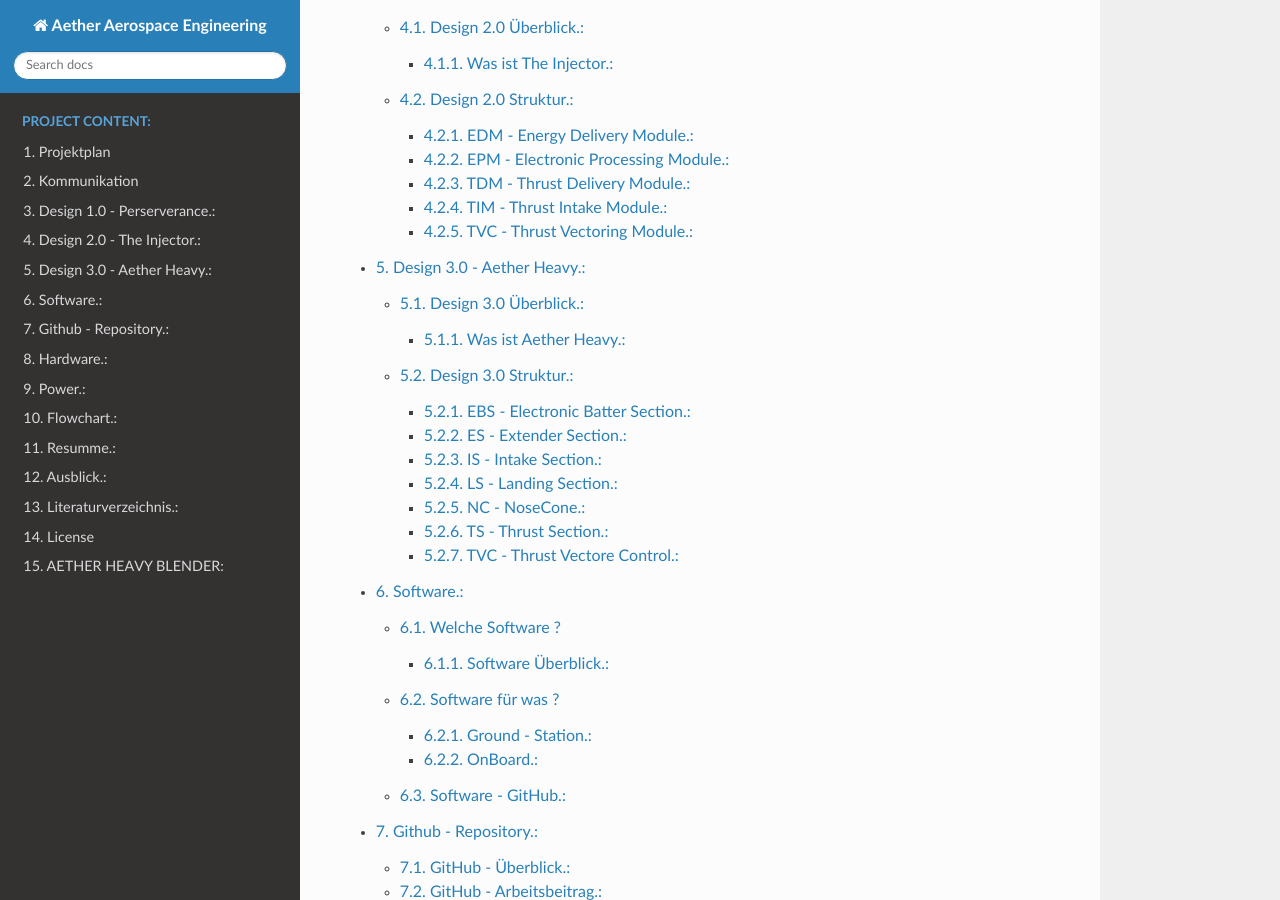
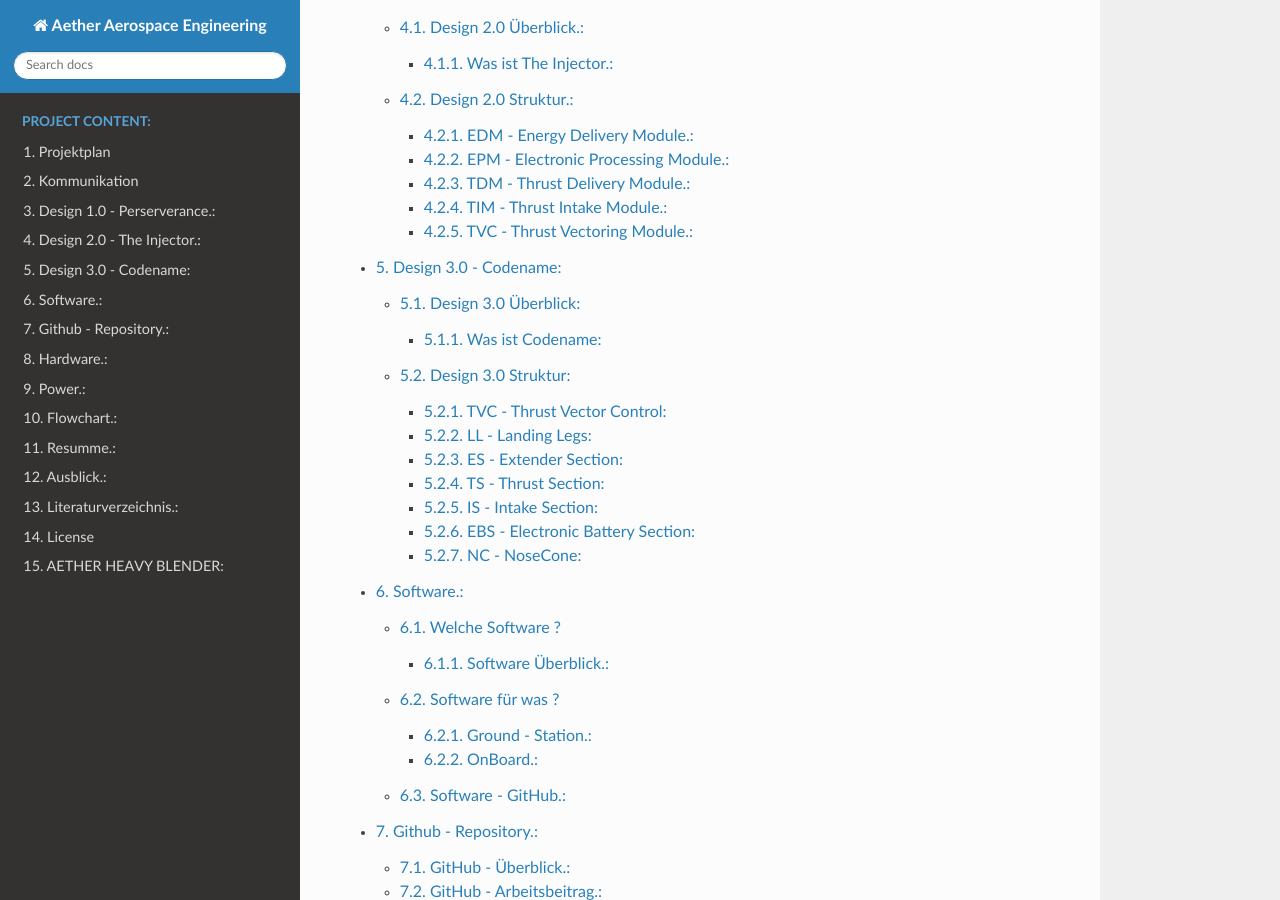
Before and after one commit to AetherAerospace/heavy-docs, a Sphinx documentation site: the page built from docs/source/index.rst, in a window 1280 px wide and 900 px high, scrolled down 2230 px. Built offline with Sphinx 7.4.7 and the Read the Docs theme 2.0.0, drawn with Linux system fonts in a browser that asks for light colours; part of the change alters nothing that is shown.

```diff
--- a/docs/source/design3.rst
+++ b/docs/source/design3.rst
@@ -1,21 +1,127 @@
-Design 3.0 - Aether Heavy.:
-===========================
+Design 3.0 - Codename:
+======================
 
-Design 3.0 Überblick.:
-^^^^^^^^^^^^^^^^^^^^^^
-
-Was ist Aether Heavy.:
-""""""""""""""""""""""
-    text... mit tab bitte
-
-
-Design 3.0 Struktur.:
+Design 3.0 Überblick:
 ^^^^^^^^^^^^^^^^^^^^^
 
-EBS - Electronic Batter Section.:
+Was ist Codename:
+"""""""""""""""""
+    In der dritten Ausführung unserer Rakete wurde alles bisher erlernte aus den
+    vorherigen Versionen mit einbezogen und vorallem auf eines geachtet: |br|Gewicht|br|
+    Sowohl Perseverance und THe Injector waren eindeutig zu schwer, um einen stabilen Flug
+    zu erzielen, oder überhaupt abzuheben. Also war der erste Schritt die Gewichsreduzierung
+    aller Designs. So wurde zum Beispiel eine maximale Wanddicke von 1.2mm festgelegt, welche
+    über die gesamte Außenhülle konstant ist.|br|
+    Einige der einzelenen Sections wurden von The Injector übernommen und überarbeitet, um weiter
+    Gewicht zu sparen.
+
+Design 3.0 Struktur:
+^^^^^^^^^^^^^^^^^^^^
+
+TVC - Thrust Vector Control:
+""""""""""""""""""""""""""""
+    Die unterste Section ist natürlich der eigentlich wichtigste Teil der Rakete. Hier findet das
+    Thrust Vectoring statt, welches den Luftstrom unserer zwei Motoren lenkt, um die Rakete stabil
+    und aufrecht zu halten.|br|
+    Hier kommt das bewährte System von The Injector zum Einsatz, welches noch ein wenig überarbeitet
+    wurde, um weiter Gewicht einzusparen. Des weiteren wurde ein Seal Ring entworfen, welcher in flexiblem
+    Material gefertigt wird, und die Nozzle fließend mit der Außenhülle verbindet. So wird sichergestellt das
+    die Luft durch die Nozzle geleitet wird und nicht an den Seiten herrausströmt oder Verwirbelungen entstehen.
+
+**Inner Ring**
+
+.. list-table::
+
+   * - .. figure:: /image/Design/Design3.0/tvc/TVC1.png
+
+     - .. figure:: /image/Design/Design3.0/tvc/TVC2.png
+
+**Main Section**
+
+.. list-table::
+
+   * - .. figure:: /image/Design/Design3.0/tvc/TVC3.png
+
+     - .. figure:: /image/Design/Design3.0/tvc/TVC4.png
+
+**Nozzle**
+
+.. list-table::
+
+   * - .. figure:: /image/Design/Design3.0/tvc/TVC5.png
+
+     - .. figure:: /image/Design/Design3.0/tvc/TVC6.png
+
+**Nozzle Ring**
+
+.. list-table::
+
+   * - .. figure:: /image/Design/Design3.0/tvc/TVC7.png
+
+     - .. figure:: /image/Design/Design3.0/tvc/TVC8.png
+
+**Seal Ring**
+
+.. list-table::
+
+   * - .. figure:: /image/Design/Design3.0/tvc/TVC9.png
+
+     - .. figure:: /image/Design/Design3.0/tvc/TVC10.png
+
+LL - Landing Legs:
+""""""""""""""""""
+    Sie dienen für einen sicheren Stand der Rakete und sind wie alle anderen Teile gewichtsarm und gleichzeitig
+    in ihrer Stabilität ausreichend.
+
+.. list-table::
+
+   * - .. figure:: /image/Design/Design3.0/landingsection/ls1.png
+
+     - .. figure:: /image/Design/Design3.0/landingsection/ls2.png
+
+ES - Extender Section:
+""""""""""""""""""""""
+    Diese Section wurde rein zur Verlängerung der Außenhülle designed. Einerseits haben wir dadurch der Thrust
+    Vectoring Section mehr Platz beschafft und getestet, wie sich der größere Abstand der Motore zur Nozzle auf
+    den Luftstrom auswirkt.
+
+.. list-table::
+
+   * - .. figure:: /image/Design/Design3.0/extendersection/ES1.png
+
+     - .. figure:: /image/Design/Design3.0/extendersection/ES2.png
+
+TS - Thrust Section:
+""""""""""""""""""""
+    Die Thrust Section haust unseren neuen Powertrain, welcher aus zwei neuen, kleineren und leichteren Motoren besteht. Der
+    Powertrain wurde vorallem aus Gewichtsgründen auf diese neuen Motoren umgebaut.|br|
+    Das Section Design ist wiederum sehr vergleichbar mit The Injector und beinhaltet nur die neuen Anpassungen für Gewichtsreduktion
+    und die Lochabstände für die neuen Motoren.
+
+.. list-table::
+
+   * - .. figure:: /image/Design/Design3.0/thrustsection/TS1.png
+
+     - .. figure:: /image/Design/Design3.0/thrustsection/TS2.png
+
+IS - Intake Section:
+""""""""""""""""""""
+    Nach mehreren Problemen mit der Luftzufuhr bei Perseverance und The Injector, musste ein neues Intake Design her.
+    So entstand dieses Design, welches den Durchmesser der Rakete um etwa 10mm verringert. Es werden vier dünne Verstrebungen
+    zur Mitte geführt und in einem Punkt vereint, auf welchem die nächste Section aufsetzt. So wird so viel wie möglich Fläche für
+    die einströmende Luft geschaffen und gleichzeitig die Integrität und Stabilität wenig beeinträchtigt.
+
+.. list-table::
+
+   * - .. figure:: /image/Design/Design3.0/intakesection/IS1.png
+
+     - .. figure:: /image/Design/Design3.0/intakesection/IS2.png
+
+EBS - Electronic Battery Section:
 """""""""""""""""""""""""""""""""
-    text... mit tab bitte
-
+    Die Battery/Electronic Section behaust die gesamte Elektronik inklusive Gyro und Batterie. Sie wurde absichtlich
+    so designed, das so wenig wie möglich Leerraum übrig bleibt. Das Design selbst ist sehr schlicht und ist sozusagen
+    eine fließende Verlängerung der Intake Section.
 
 **Bottom**
 
@@ -25,8 +131,6 @@ EBS - Electronic Batter Section.:
 
      - .. figure:: /image/Design/Design3.0/ebs/EBS2.png
 
-
-
 **Top**
 
 .. list-table::
@@ -35,126 +139,13 @@ EBS - Electronic Batter Section.:
 
      - .. figure:: /image/Design/Design3.0/ebs/EBS4.png
 
-
-
-
-ES - Extender Section.:
-"""""""""""""""""""""""
-    text... mit tab bitte
-
-
-.. list-table::
-
-   * - .. figure:: /image/Design/Design3.0/extendersection/ES1.png
-
-     - .. figure:: /image/Design/Design3.0/extendersection/ES2.png
-
-
-
-
-IS - Intake Section.:
-"""""""""""""""""""""
-    text... mit tab bitte
-
-
-.. list-table::
-
-   * - .. figure:: /image/Design/Design3.0/intakesection/IS1.png
-
-     - .. figure:: /image/Design/Design3.0/intakesection/IS2.png
-
-
-
-LS - Landing Section.:
-""""""""""""""""""""""
-    text... mit tab bitte
-
-
-.. list-table::
-
-   * - .. figure:: /image/Design/Design3.0/landingsection/ls1.png
-
-     - .. figure:: /image/Design/Design3.0/landingsection/ls2.png
-
-
-
-
-NC - NoseCone.:
-"""""""""""""""
-    text... mit tab bitte
-
+NC - NoseCone:
+""""""""""""""
+    Der Nosecone ist die letzte und oberste Section der Rakete. Sie dient zur Verschließung der EBS und ist aerodynamisch
+    so designed, das der Luftstrom verwirbelungsfrei beleibt.
 
 .. list-table::
 
    * - .. figure:: /image/Design/Design3.0/nosecone/NC1.png
 
      - .. figure:: /image/Design/Design3.0/nosecone/NC2.png
-
-
-
-TS - Thrust Section.:
-"""""""""""""""""""""
-    text... mit tab bitte
-
-
-.. list-table::
-
-   * - .. figure:: /image/Design/Design3.0/thrustsection/TS1.png
-
-     - .. figure:: /image/Design/Design3.0/thrustsection/TS2.png
-
-
-
-TVC - Thrust Vectore Control.:
-""""""""""""""""""""""""""""""
-    text... mit tab bitte
-
-**Inner Ring**
-
-.. list-table::
-
-   * - .. figure:: /image/Design/Design3.0/tvc/TVC1.png
-
-     - .. figure:: /image/Design/Design3.0/tvc/TVC2.png
-
-
-
-**Main Section**
-
-.. list-table::
-
-   * - .. figure:: /image/Design/Design3.0/tvc/TVC3.png
-
-     - .. figure:: /image/Design/Design3.0/tvc/TVC4.png
-
-
-
-
-**Nozzle**
-
-.. list-table::
-
-   * - .. figure:: /image/Design/Design3.0/tvc/TVC5.png
-
-     - .. figure:: /image/Design/Design3.0/tvc/TVC6.png
-
-
-
-**Nozzle Ring**
-
-.. list-table::
-
-   * - .. figure:: /image/Design/Design3.0/tvc/TVC7.png
-
-     - .. figure:: /image/Design/Design3.0/tvc/TVC8.png
-
-
-
-
-**Seal Ring**
-
-.. list-table::
-
-   * - .. figure:: /image/Design/Design3.0/tvc/TVC9.png
-
-     - .. figure:: /image/Design/Design3.0/tvc/TVC10.png
```
